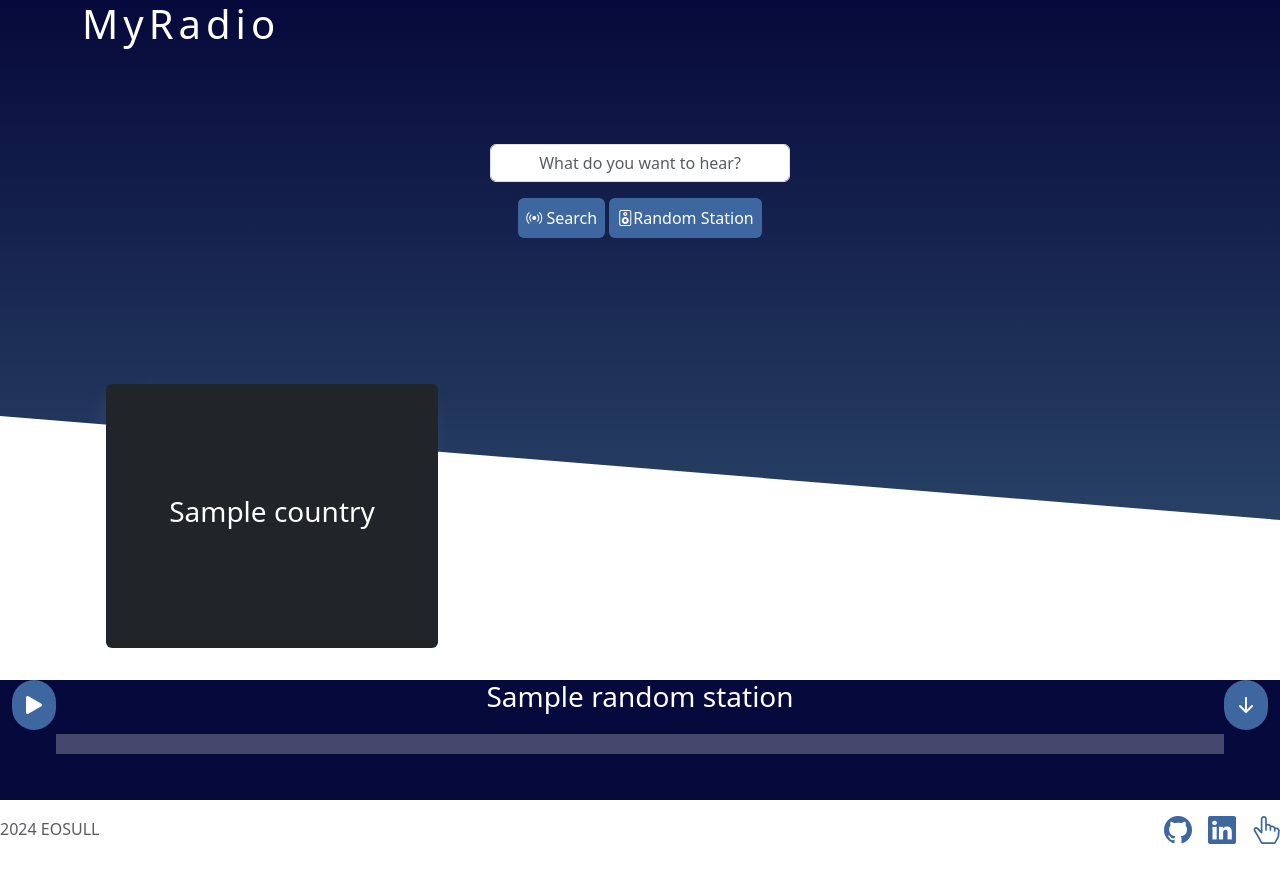
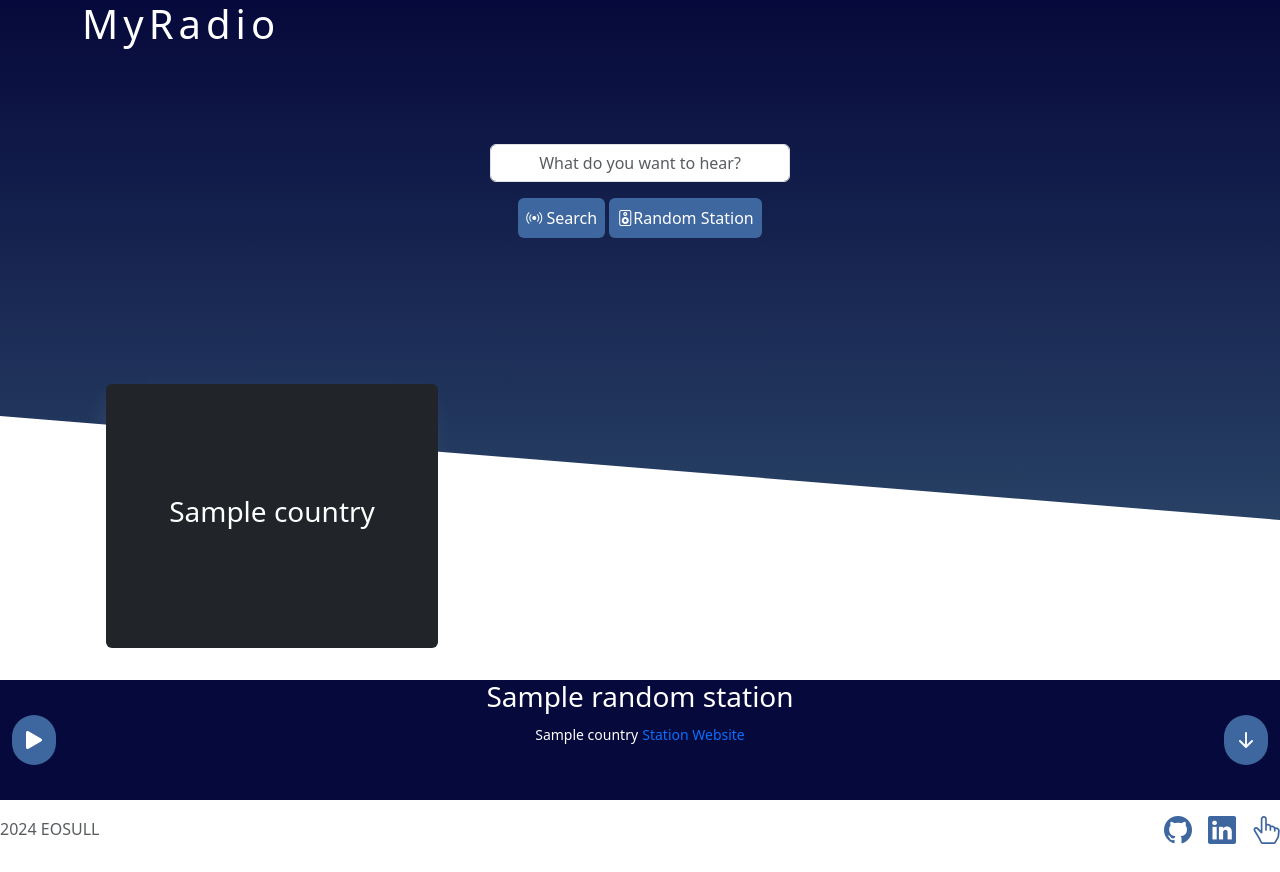
Before and after one commit to eosull/Internet-Radio-Player, a Django app: template internetradio/browse/templates/index.html in a window 1280 px wide. Run offline with Django 5.2, Linux system fonts and the light colour scheme; tables that the repository leaves empty hold one stand-in row (values such as "Sample post"); the template is opened without the code that fills it: values that come from a table or form of the project are taken from there, most other values are stand-ins (such as "Sample title", 1, 10 or a date in 2020); some web fonts are replaced.

Commit message:
style:add station website & country to playback bar

```diff
--- a/internetradio/browse/templates/index.html
+++ b/internetradio/browse/templates/index.html
@@ -64,6 +64,9 @@
                   </div>
                 </div>
                 <h3 class="lh-1 my-auto fw-bold" id="{{ result.stationuuid }}station-name">{{ result.name|truncatechars:30}}</h3>
+                <!-- Adding Station Country and Homepage for Sending to Playback Bar -->
+                <p class="d-none" id="{{ result.stationuuid }}station-country">{{ result.country }}</p>
+                <p class="d-none" id="{{ result.stationuuid }}station-homepage">{{ result.homepage }}</p>
             </div>
             </div>
           {% endfor %}
@@ -152,26 +155,29 @@
     <!-- Playback Bar -->
     <div class="row m-0 playback-footer d-none">
         <div class="col-md-4 d-flex align-items-evenly w-100">
-          <div class="playback-bar-audio-player d-inline float-start">
+          <div class="playback-bar-audio-player d-inline float-start d-flex align-items-center">
             <button class="audio-player-button pb-bar-play pb-bar-button audio-play d-none"><i class="bi bi-play-fill fs-2"></i></button>
             <button class="audio-player-button pb-bar-pause pb-bar-button audio-pause d-block"><i class="bi bi-pause-fill fs-2"></i></button>
           </div>
           <div class="d-inline flex-fill text-center">
             <h3 class="station-title mx-auto">Station Name</h3>
-            <hr class="temp-playback-bar">
+            <div>
+              <small class="pb-station-country d-inline">Station Country</small>
+              <small><a class="pb-station-homepage" href="">Station Website</a></small>
+            </div>
           </div>
-          <div class="d-inline float-end">
-            <button class="fs-2 d-block audio-player-button m-auto" id="hide-playback"><i class="bi bi-arrow-down-short"></i></button>
-            <button class="fs-2 d-none audio-player-button m-auto" id="show-playback"><i class="bi bi-arrow-up-short"></i></button>
+          <div class="d-inline float-end d-flex align-items-center">
+            <button class="d-block audio-player-button m-auto" id="hide-playback"><i class="bi bi-arrow-down-short fs-2"></i></button>
+            <button class="d-none audio-player-button m-auto" id="show-playback"><i class="bi bi-arrow-up-short fs-2"></i></button>
           </div>
           </div>
     </div>
 
     <!-- Random Station Playback Bar -->
     {% if random_station %}
-    <div id="rand-playback-footer" class="row m-0 playback-footer d-block">
+    <div id="rand-playback-footer" class="row m-0 playback-footer">
       <div class="col-md-4 d-flex align-items-evenly w-100">
-        <div class="playback-bar-audio-player d-inline float-start">
+        <div class="playback-bar-audio-player d-inline float-start d-flex align-items-center">
           <audio src="{{ random_station.url }}" id="{{ random_station.stationuuid }}audio">
             Your browser does not support the audio element.
           </audio>
@@ -179,12 +185,15 @@
           <button id="{{ random_station.stationuuid }}pause-icon" class="audio-player-button pb-bar-pause pb-bar-button audio-pause d-none"><i class="bi bi-pause-fill fs-2"></i></button>
         </div>
         <div class="d-inline flex-fill text-center">
-          <h3 class="station-title mx-auto">{{random_station.name}}</h3>
-          <hr class="temp-playback-bar">
+          <h3 class="station-title mx-auto">{{ random_station.name }}</h3>
+          <div>
+            <small class="pb-station-country d-inline">{{ random_station.country }}</small>
+            <small><a class="pb-station-homepage" href="{{ random_station.homepage }}">Station Website</a></small>
+          </div>
         </div>
-        <div class="d-inline float-end">
-          <button class="fs-2 d-block audio-player-button m-auto" id="hide-rand-playback"><i class="bi bi-arrow-down-short"></i></button>
-          <button class="fs-2 d-none audio-player-button m-auto" id="show-rand-playback"><i class="bi bi-arrow-up-short"></i></button>
+        <div class="d-inline float-end d-flex align-items-center">
+          <button class="d-block audio-player-button m-auto" id="hide-rand-playback"><i class="bi bi-arrow-down-short fs-2"></i></button>
+          <button class="d-none audio-player-button m-auto" id="show-rand-playback"><i class="bi bi-arrow-up-short fs-2"></i></button>
         </div>
         </div>
   </div>
--- a/internetradio/static/js/script.js
+++ b/internetradio/static/js/script.js
@@ -92,10 +92,15 @@ function playStream(button) {
   changeStreamControls(button, 'play');
   // Get stream details and trigger playback bar
   let buttonId = button.getAttribute('id');
-  let stationNameId = buttonId.replace('play-icon', 'station-name');
-  let stationName = document.querySelector('#' + CSS.escape(stationNameId)).innerHTML;
-  document.querySelector('.station-title').innerHTML = stationName;
+  document.querySelector('.station-title').innerHTML = extractStationInfo(buttonId, 'station-name');
+  document.querySelector('.pb-station-country').innerHTML = extractStationInfo(buttonId, 'station-country');
+  document.querySelector('.pb-station-homepage').href = extractStationInfo(buttonId, 'station-homepage');
   showPlaybackBar(buttonId);
+}
+
+function extractStationInfo(buttonId, idType) {
+  let Id = buttonId.replace('play-icon', idType);
+  return document.querySelector('#' + CSS.escape(Id)).innerHTML;
 }
 
 function pauseStream(button) {
```
